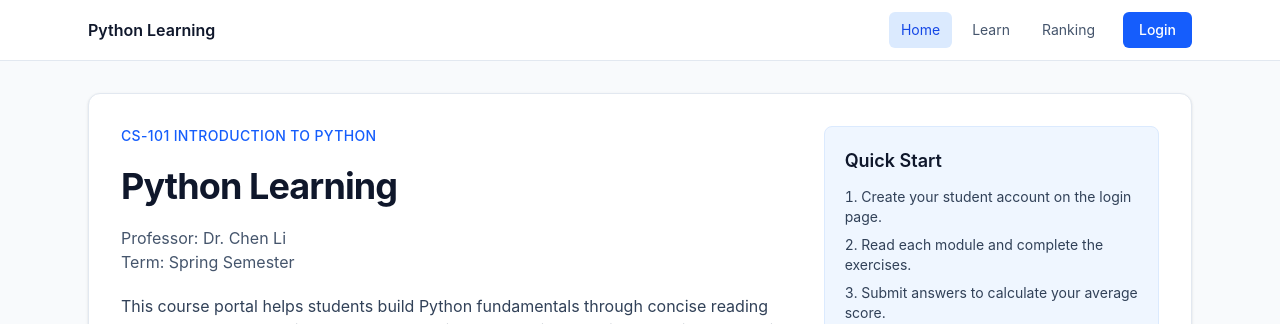
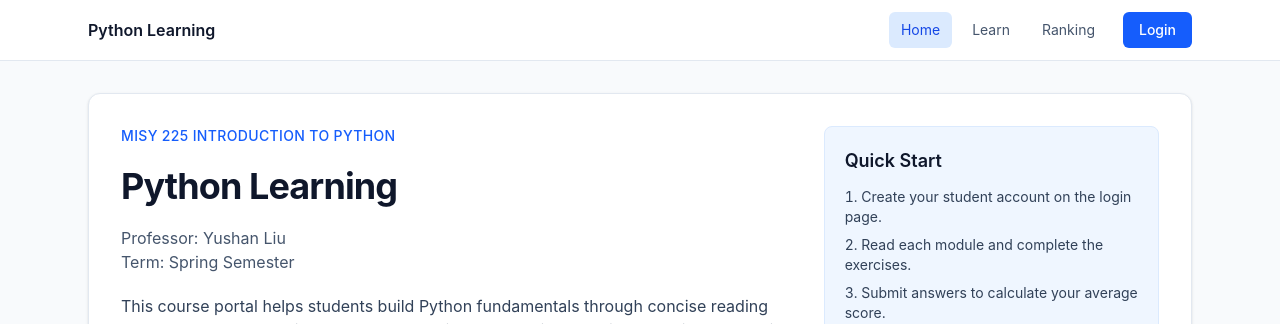
Before and after one commit to YushanUD/python_learning, a Next.js app: page / in a window 1280 px wide. Shown: the top 324 px of the page. Built offline with nearby package versions, Linux system fonts and the light colour scheme.

Commit message:
Update course and professor labels on home page.
Change the displayed course number to MISY 225 and professor name to Yushan Liu as requested.

Made-with: Cursor

```diff
--- a/src/app/page.tsx
+++ b/src/app/page.tsx
@@ -5,13 +5,13 @@ export default function Home() {
     <section className="grid gap-8 rounded-xl border border-slate-200 bg-white p-8 shadow-sm md:grid-cols-[2fr_1fr]">
       <div className="space-y-5">
         <p className="text-sm font-medium uppercase tracking-wide text-blue-600">
-          CS-101 Introduction to Python
+          MISY 225 Introduction to Python
         </p>
         <h1 className="text-3xl font-bold tracking-tight text-slate-900 sm:text-4xl">
           Python Learning
         </h1>
         <p className="text-slate-600">
-          Professor: Dr. Chen Li
+          Professor: Yushan Liu
           <br />
           Term: Spring Semester
         </p>
```
